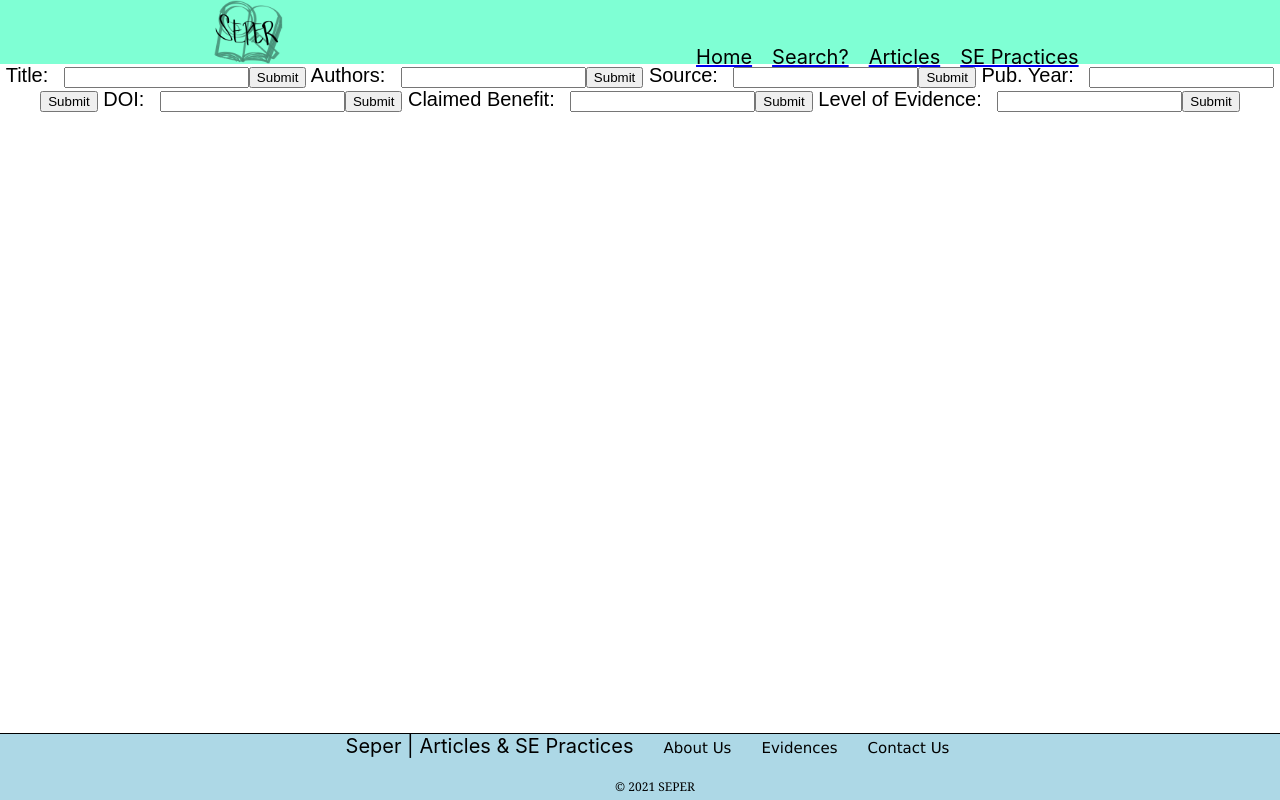
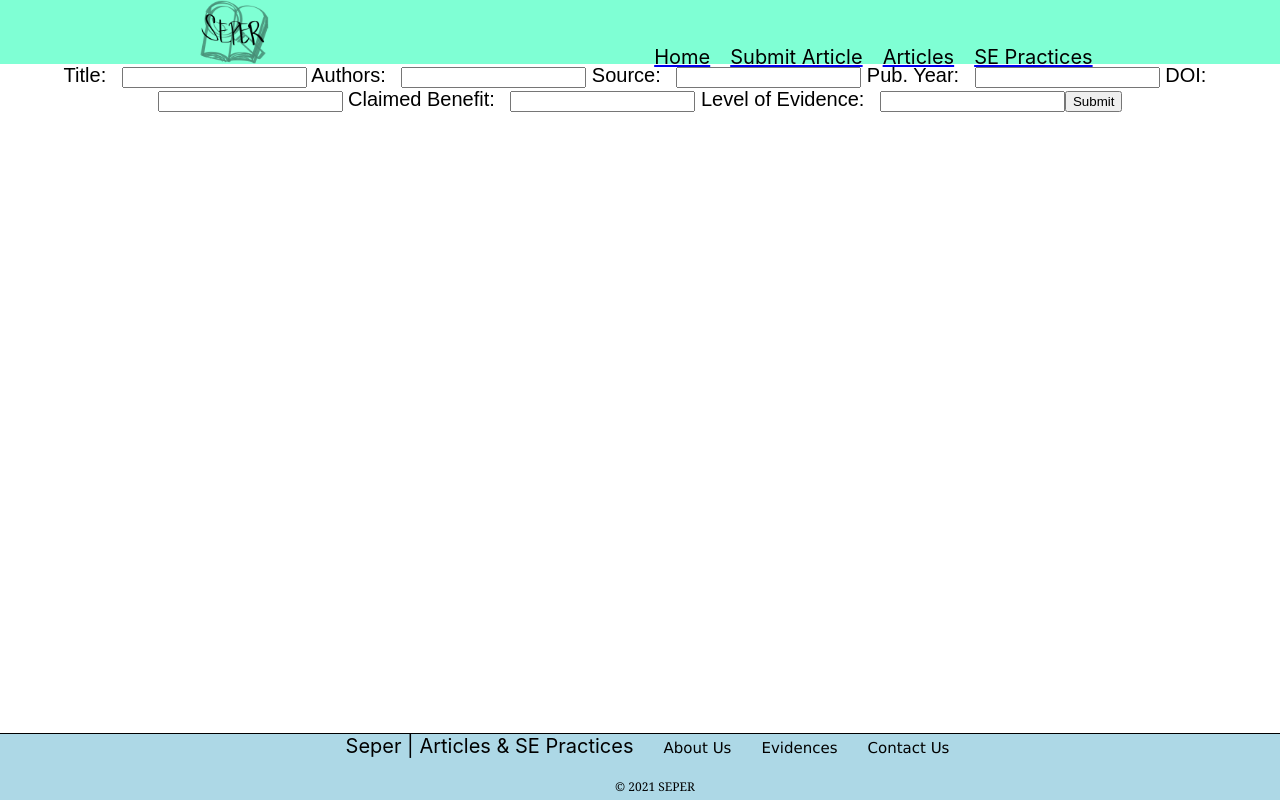
Before and after one commit to 1337-hacks/SEPER-frontend, a React (Create React App) app: page /SubmitPage in a window 1280 px wide. Built offline with nearby package versions, Linux system fonts and the light colour scheme.

Commit message:
Commit 004/submit article refixed

```diff
--- a/src/Components/Layout/Header/index.jsx
+++ b/src/Components/Layout/Header/index.jsx
@@ -23,7 +23,7 @@ const Header = () => {
                         <NavButtons> Home </NavButtons>
                     </Link>
                     <Link to = '/SubmitPage'>
-                        <NavButtons> Search? </NavButtons>
+                        <NavButtons> Submit Article </NavButtons>
                     </Link>
                     <Link to = '/'>
                         <NavButtons> Articles </NavButtons>
--- a/src/Components/Pages/SubmitPage/index.jsx
+++ b/src/Components/Pages/SubmitPage/index.jsx
@@ -8,24 +8,18 @@ const SubmitPage = () => {
                 <Form>
                     <Label> Title: </Label>
                     <Input type="text" title="title" />
-                    <Input type="submit" value="Submit" />
                     <Label> Authors: </Label>
                     <Input type="text" author="Authors" />
-                    <Input type="submit" value="Submit" />
                     <Label> Source: </Label>
                     <Input type="text" author="source" />
-                    <Input type="submit" value="Submit" />
                     <Label> Pub. Year: </Label>
                     <Input type="text" author="pubyear" />
-                    <Input type="submit" value="Submit" />
                     <Label> DOI: </Label>
                     <Input type="text" author="DOI" />
-                    <Input type="submit" value="Submit" />
                     <Label> Claimed Benefit: </Label>
-                    <Input type="text" author="DOI" />
-                    <Input type="submit" value="Submit" />
+                    <Input type="text" author="claimed benefit" />
                     <Label> Level of Evidence: </Label>
-                    <Input type="text" author="DOI" />
+                    <Input type="text" author="level of evidence" />
                     <Input type="submit" value="Submit" />
                 </Form>
             </ContentContainer>
```
